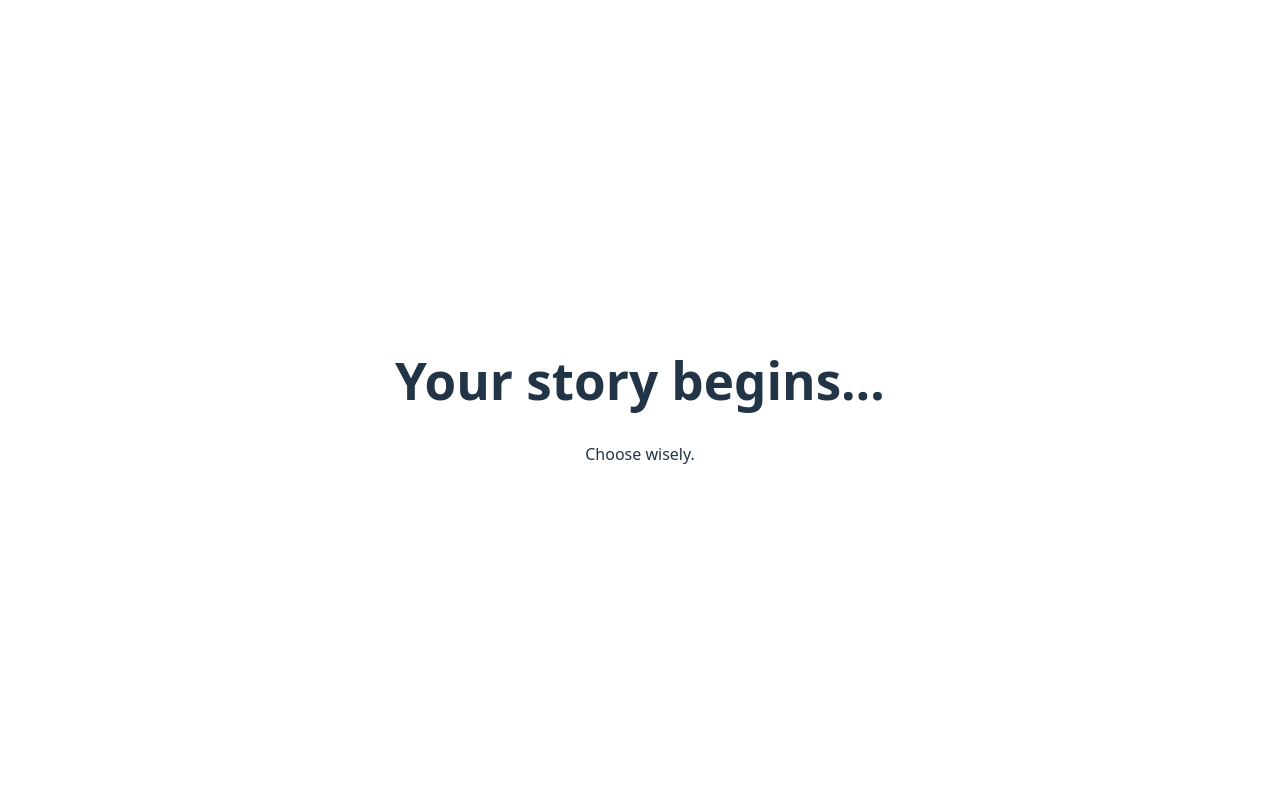
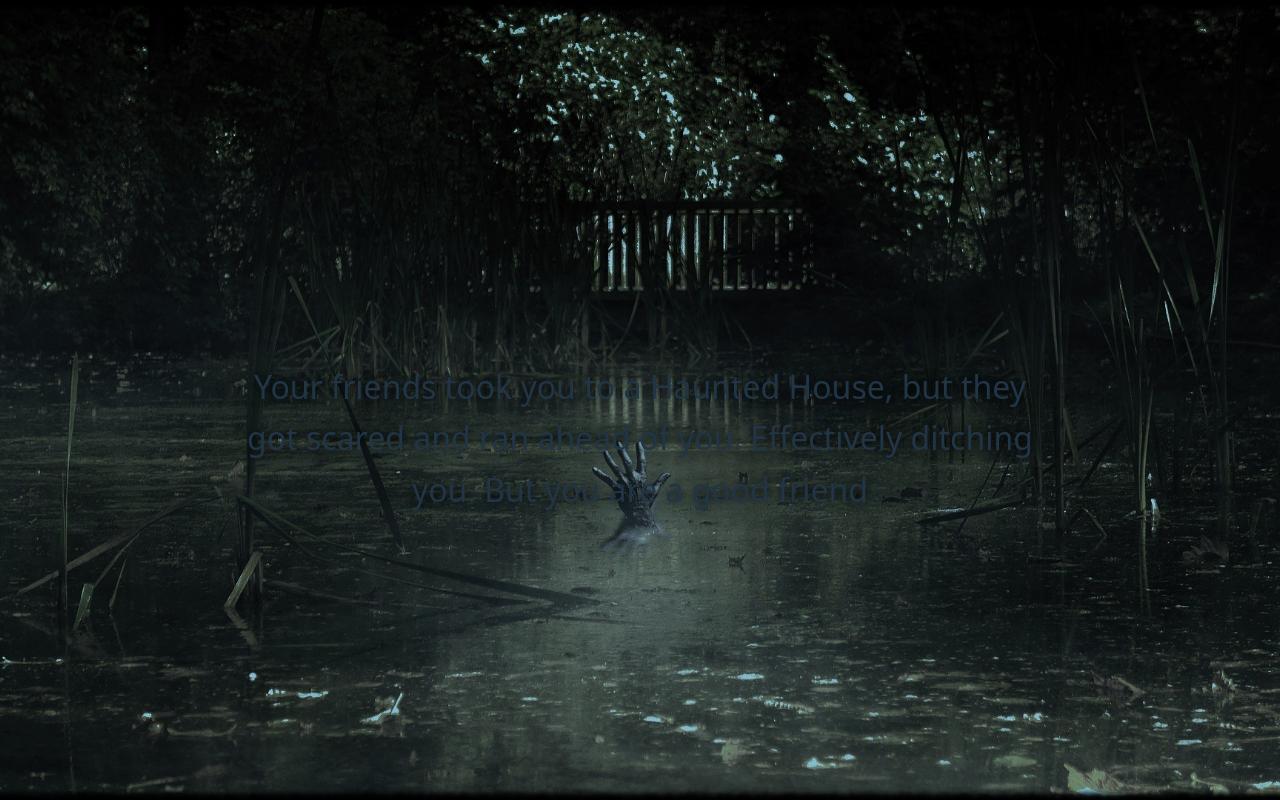
Before and after one commit to KahnishgaSolaidurairaj/SurviveIfYouCan, a React (Vite) app: page /start in a window 1280 px wide. Built offline with nearby package versions, Linux system fonts and the light colour scheme; the HTML template or start-up script is replaced by a standard one.

Commit message:
updating intro +choice 1 logic

```diff
--- a/src/App.css
+++ b/src/App.css
@@ -63,11 +63,52 @@
   text-shadow: 0 0 10px black;
 }
 
-.welcome-image {
-  width: 100%;
-  height: auto;
 .typewriter {
   font-size: 2rem;
   line-height: 1.6;
   margin-bottom: 20px;
 }
+/* Parent scene */
+.scene {
+  position: fixed;
+  inset: 0;
+  width: 100vw;
+  height: 100vh;
+  overflow: hidden;
+}
+
+/* Fullscreen background image */
+.scene-bg {
+  position: absolute;
+  inset: 0;
+  width: 100%;
+  height: 100%;
+
+  object-fit: cover;
+  object-position: center;
+
+  z-index: 0;
+}
+
+/* Text + buttons overlay */
+.scene-content {
+  position: relative;
+  z-index: 1;
+
+  height: 100%;
+  display: flex;
+  flex-direction: column;
+  justify-content: center; /* vertical center */
+  align-items: center;     /* horizontal center */
+
+  text-align: center;
+  padding: 2rem;
+}
+
+/* Typewriter text */
+.typewriter {
+  max-width: 800px;
+  font-size: 2rem;
+  line-height: 1.6;
+  text-shadow: 0 0 12px black;
+}
--- a/src/App.jsx
+++ b/src/App.jsx
@@ -3,6 +3,7 @@ import Start from './pages/start.jsx'
 import IntroCutScene from './scenes/cutscenes/IntroCutScene'
 import './App.css'
 import Typewriter from "./components/Typewriter";
+import Choice1 from './pages/choice1.jsx'
 import Choice2 from './pages/choice2.jsx'
 import Choice3 from './pages/choice3.jsx'
 import MemoryGame from './minigames/memoryGame.jsx'
@@ -21,6 +22,7 @@ function App() {
         />
 
         <Route path="/start" element={<Start />} />
+        <Route path="/choice1" element={<Choice1 />} />
         <Route path="/choice2" element={<Choice2 />} />
         <Route path="/choice3" element={<Choice3 />} />
         <Route path="/memoryGame" element={<MemoryGame />} />
--- /dev/null
+++ b/src/pages/choice1.jsx
@@ -0,0 +1,83 @@
+import Typewriter from "../components/Typewriter.jsx";
+import { useNavigate } from 'react-router-dom';
+import { useState } from "react";
+
+export default function Choice1(){
+
+    const navigate = useNavigate();
+
+    const [stage, setStage] = useState(1);
+    const [textDone, setTextDone] = useState(false);
+
+    const story = {
+        1: {
+            text:
+            "You have reached your first obstacle: A character is standing in front of you. How will you pass this obstacle?\n",
+            choices: [
+            { label: "A. Give them money", next: 2 },
+            { label: "B. Scare them", next: 3 },
+            { label: "C. Fight them", next: 4 },
+            { label: "D. Ask nicely", next: 5 }
+            ]
+        },
+
+        2: {
+            text: "They accept the money. You got lucky.",
+        },
+
+        3: {
+            text: "The actor is scarier than you expected, but they applaud your effort and let you pass.",
+        },
+
+        4: {
+                text: "They refuse to get physical and decide to let you pass.",
+        },
+
+        5: {
+            text: "They are shocked you asked so politely. A kind soul is seen and they let you pass.",
+        },
+    }
+
+    const current = story[stage];
+
+     const continueClicked = async () => {
+        navigate('/choice2')
+    }
+
+
+    return (
+        <div>
+            <div>
+                <Typewriter
+                    key={stage}
+                    text={current.text}
+                    onComplete={() => setTextDone(true)}
+                />
+                    {textDone && (
+                        <div className="choices">
+                            { stage === 1 &&
+                                current.choices.map((choice, index) => (
+                                    <button
+                                        key={index}
+                                        onClick={() => {
+                                            setTextDone(false);
+                                            setStage(choice.next);
+                                        }}
+                                        >
+                                        {choice.label}
+                                    </button>
+                            ))}
+
+                            {stage !== 1 && textDone && (
+                                <button
+                                    onClick={ continueClicked}
+                                >
+                                    Continue
+                                </button>
+                            )}
+                        </div>
+                    )}
+            </div>
+        </div>
+    );
+}
--- a/src/pages/choice2.jsx
+++ b/src/pages/choice2.jsx
@@ -1,5 +1,6 @@
 import { useState, useEffect } from 'react'
 import { useNavigate } from 'react-router-dom';
+// import Typewriter from "../components/Typewriter.jsx";
 
 export default function Choice2(){
 
--- a/src/pages/choice3.jsx
+++ b/src/pages/choice3.jsx
@@ -1,5 +1,4 @@
-
-
+// import Typewriter from "../components/Typewriter.jsx";
 
 
 export default function Choice3(){
--- a/src/pages/start.jsx
+++ b/src/pages/start.jsx
@@ -1,9 +1,47 @@
+import { useState } from "react"
+import { useNavigate } from "react-router-dom"
+import Typewriter from "../components/Typewriter"
+import "../App.css"
+
 function Start() {
+  const navigate = useNavigate()
+  const [textDone, setTextDone] = useState(false)
+
+  const introText =
+    "Your friends took you to a Haunted House, but they got scared and ran ahead of you.\n\n" +
+    "Effectively ditching you.\n\n" +
+    "But you are a good friend and will find them before leaving the haunted house.\n\n" +
+    "The door slammed shut behind you.\n\n" +
+    "Now you're alone."
+
   return (
-    <>
-      <h1>Your story begins…</h1>
-      <p>Choose wisely.</p>
-    </>
+    <div className="scene start-scene">
+
+      {/* Background image */}
+      <img
+        className="scene-bg"
+        src="/images/intro.jpg"
+        alt="Haunted House"
+      />
+
+      {/* Overlay content */}
+      <div className="scene-content">
+        <Typewriter
+          text={introText}
+          onComplete={() => setTextDone(true)}
+        />
+
+        {textDone && (
+          <button
+            className="choice-btn"
+            onClick={() => navigate("/choice2")}
+          >
+            Start your story →
+          </button>
+        )}
+      </div>
+
+    </div>
   )
 }
 
```
Also changed, not shown: public/images/intro.jpg (added), 1 other file (tests, documents, lock files or other folders).
